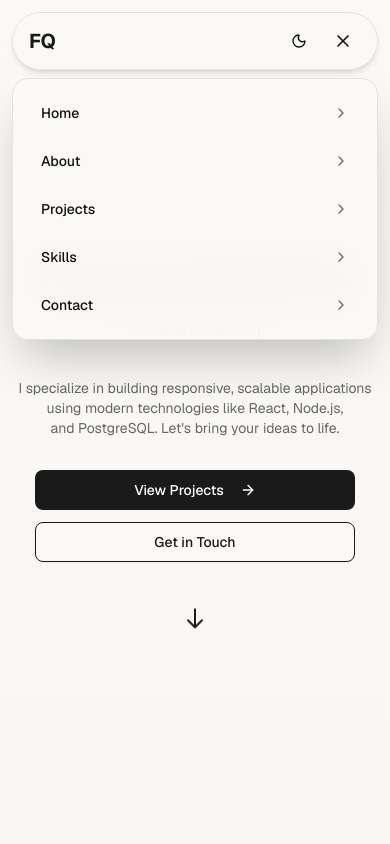
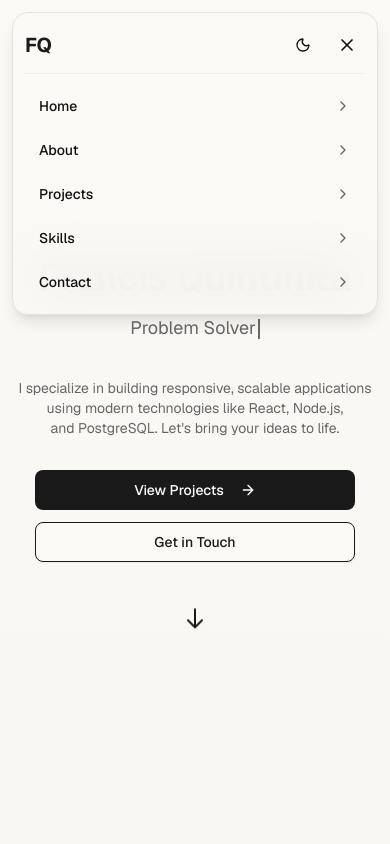
Before and after one commit to frncsq/francis-portfolio, a Next.js app: page / in a window 390 px wide. Both pictures are taken after a click on the button 343 px from the left and 41 px from the top of the page. Shown: the top 844 px of the page. Built offline with nearby package versions, Linux system fonts and the light colour scheme.

Commit message:
fix nav bar

```diff
--- a/components/portfolio/navbar.tsx
+++ b/components/portfolio/navbar.tsx
@@ -24,9 +24,13 @@ export function Navbar() {
   };
 
   return (
-    <div className="fixed top-3 sm:top-4 left-0 right-0 z-50 px-3 sm:px-6 lg:px-8 flex flex-col items-center">
-      {/* Main Navbar Pill */}
-      <nav className="w-full max-w-5xl bg-background/80 backdrop-blur-md border border-border shadow-md hover:shadow-lg hover:border-primary/20 rounded-full px-4 sm:px-6 py-2 transition-all duration-300">
+    <div className="fixed top-3 sm:top-4 left-0 right-0 z-50 px-3 sm:px-6 lg:px-8 flex justify-center">
+      {/* Unified Single Navbar Container */}
+      <nav
+        className={`w-full max-w-5xl bg-background/90 backdrop-blur-xl border border-border shadow-lg transition-all duration-300 overflow-hidden ${
+          isOpen ? 'rounded-2xl p-3 sm:p-4' : 'rounded-full px-4 sm:px-6 py-2'
+        }`}
+      >
         <div className="flex justify-between items-center h-10 sm:h-12">
           {/* Logo */}
           <div className="flex-shrink-0">
@@ -80,25 +84,23 @@ export function Navbar() {
             </button>
           </div>
         </div>
-      </nav>
 
-      {/* Floating Mobile Dropdown Menu Card */}
-      {isOpen && (
-        <div className="md:hidden w-full max-w-5xl mt-2 bg-background/95 backdrop-blur-xl border border-border shadow-2xl rounded-2xl p-3 transition-all duration-200 animate-in fade-in slide-in-from-top-2">
-          <div className="flex flex-col space-y-1">
+        {/* Mobile Dropdown Items Inside the Same Container */}
+        {isOpen && (
+          <div className="md:hidden pt-3 border-t border-border/50 mt-2 flex flex-col space-y-1 animate-in fade-in duration-200">
             {navLinks.map((link) => (
               <button
                 key={link.href}
                 onClick={() => handleNavClick(link.href)}
-                className="flex items-center justify-between w-full px-4 py-3 text-sm font-medium text-foreground hover:text-primary hover:bg-primary/10 rounded-xl transition-all duration-150 group"
+                className="flex items-center justify-between w-full px-3.5 py-2.5 text-sm font-medium text-foreground hover:text-primary hover:bg-primary/10 rounded-xl transition-all duration-150 group"
               >
                 <span>{link.label}</span>
                 <ChevronRight className="h-4 w-4 text-muted-foreground group-hover:text-primary group-hover:translate-x-0.5 transition-all" />
               </button>
             ))}
           </div>
-        </div>
-      )}
+        )}
+      </nav>
     </div>
   );
 }
```
Also changed, not shown: 1 other file (tests, documents, lock files or other folders).
